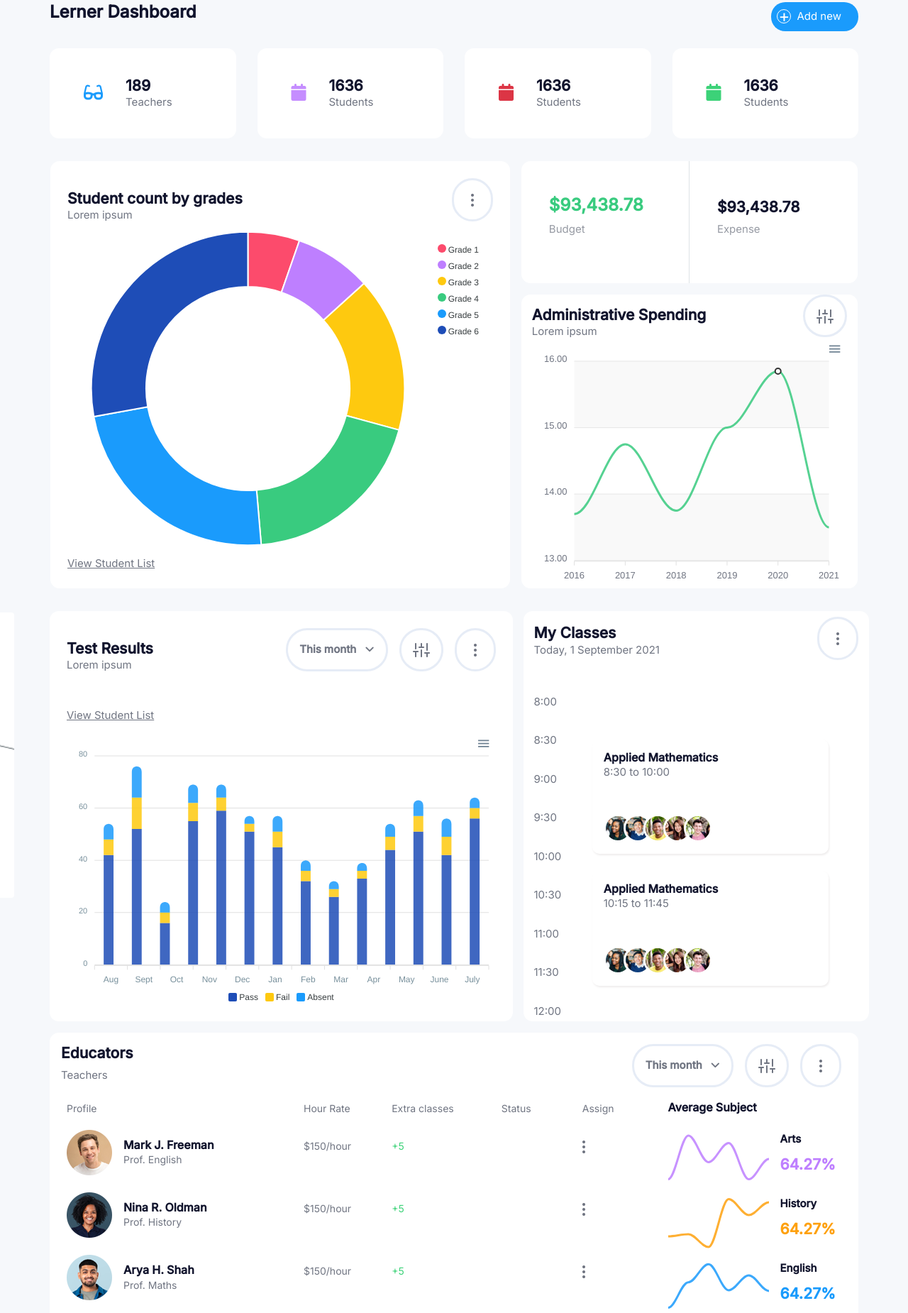
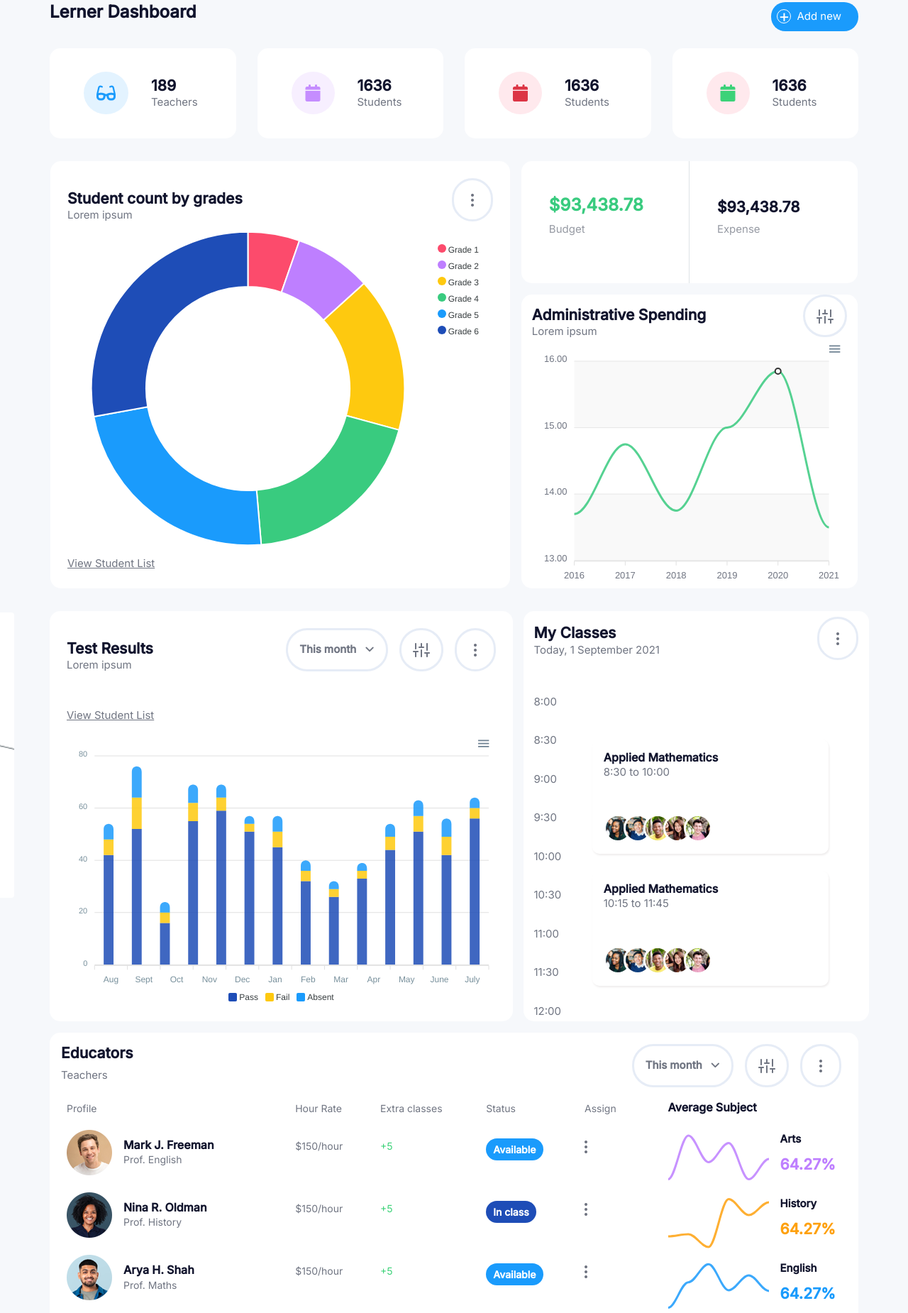
Before and after one commit to Twinie/Learner, a website: page index.html in a window 1280 px wide. Shown: the part 97-1947 px from the top of the page at 71% size. Drawn offline with nearby package versions, Linux system fonts and the light colour scheme.

Commit message:
added BG-colors as per PSD

```diff
--- a/index.html
+++ b/index.html
@@ -17,11 +17,7 @@
 
         <nav class="navbar navbar-expand-lg navbar-light">
             <div class="container-fluid px-4">
-                <!-- <div class="hamburger-menu mt-1">
-                    <div class="line line-1 mx-auto mt-2 bg-warning w-75"></div>
-                    <div class="line line-2 mx-auto mt-2 bg-warning w-75"></div>
-                    <div class="line line-3 mx-auto mt-2 bg-warning w-75"></div>
-                </div> -->
+
                 <a class="navbar-brand" href="#"><img src="./images/lerner-logo.png" alt="" class="hamburger"></a>
 
                 <button class="navbar-toggler" type="button" data-bs-toggle="collapse"
@@ -32,9 +28,12 @@
                 <div class="collapse navbar-collapse align-items-center" id="navbarSupportedContent">
 
                     <form class="d-flex align-items-center justify-content-center justify-content-lg-start flex-dms">
-                        <input class="search-button form-control me-2 rounded-pill" type="search" placeholder="Search"
-                            aria-label="Search">
-                        <div class="border-0 rounded-circle" type="submit"><img src="./images/filter.png" alt=""></div>
+                        <input class="search-button form-control me-2 rounded-pill border-0" type="search"
+                            placeholder="" aria-label="Search">
+                        <i class="text-secondary fas fa-magnifying-glass"></i>
+
+                        <div type="submit"><img src="./images/filter.png" alt="" class="filter border-0 ">
+                        </div>
                     </form>
 
                     <ul class="navbar-nav ms-auto my-2 mb-lg-0 align-items-center">
@@ -141,7 +140,7 @@
                 <div class="col-lg-3 mb-3">
                     <div class="box-radius px-5 py-4 d-flex align-items-center bg-white">
                         <div class="icon-dms">
-                            <i class="text-primary fs-3 fas fa-glasses me-4"></i>
+                            <i class="specs-icon rounded-circle text-primary fs-3 fas fa-glasses me-4"></i>
                         </div>
                         <div class="ps-2">
                             <h4 class="fw-bold mb-0 mt-3">189</h4>
@@ -153,7 +152,7 @@
                 <div class="col-lg-3 mb-3">
                     <div class="box-radius bg-white px-5 py-4 d-flex align-items-center">
                         <div class="icon-dms">
-                            <i class="fas fa-calendar text-color fs-3 me-4"></i>
+                            <i class="cal-icon1 rounded-circle fas fa-calendar text-color fs-3 me-4"></i>
                         </div>
                         <div class="ps-2">
                             <h4 class="fw-bold mb-0 mt-3">1636</h4>
@@ -166,7 +165,7 @@
                 <div class="col-lg-3 mb-3">
                     <div class="box-radius bg-white px-5 py-4 d-flex align-items-center">
                         <div class="icon-dms">
-                            <i class="fas fa-calendar text-danger fs-3 me-4"></i>
+                            <i class="cal-icon2 rounded-circle fas fa-calendar text-danger fs-3 me-4"></i>
                         </div>
                         <div class="ps-2">
                             <h4 class="fw-bold mb-0 mt-3">1636</h4>
@@ -179,7 +178,7 @@
                 <div class="col-lg-3 mb-3">
                     <div class="box-radius bg-white px-5 py-4 d-flex align-items-center">
                         <div class="icon-dms">
-                            <i class="fas fa-calendar text-success fs-3 me-4"></i>
+                            <i class="cal-icon2 rounded-circle fas fa-calendar text-success fs-3 me-4"></i>
                         </div>
                         <div class="ps-2">
                             <h4 class="fw-bold mb-0 mt-3">1636</h4>
@@ -416,7 +415,11 @@
                                         </td>
                                         <td class="pt-4 font-dms">$150/hour</td>
                                         <td class="text-success pt-4 font-dms">+5</td>
-                                        <td class="pt-4 font-dms fw-bold text-white">Available</td>
+                                        <td class="pt-4 font-dms fw-bold text-white">
+                                            <div class="available-status rounded-pill">
+                                                Available
+                                            </div>
+                                        </td>
                                         <td class="pt-4 font-dms"><img src="./images/dots-3.png" alt=""></td>
                                     </tr>
                                     <tr>
@@ -431,7 +434,11 @@
                                         </td>
                                         <td class="pt-4 font-dms">$150/hour</td>
                                         <td class="text-success pt-4 font-dms">+5</td>
-                                        <td class="pt-4 font-dms fw-bold text-white">In class</td>
+                                        <td class="pt-4 font-dms fw-bold text-white">
+                                            <div class="inclass-status rounded-pill">
+                                                In class
+                                            </div>
+                                        </td>
                                         <td class="pt-4 font-dms"><img src="./images/dots-3.png" alt=""></td>
                                     </tr>
                                     <tr>
@@ -446,7 +453,11 @@
                                         </td>
                                         <td class="pt-4 font-dms">$150/hour</td>
                                         <td class="text-success pt-4 font-dms">+5</td>
-                                        <td class="pt-4 font-dms fw-bold text-white">Available</td>
+                                        <td class="pt-4 font-dms fw-bold text-white">
+                                            <div class="available-status rounded-pill">
+                                                Available
+                                            </div>
+                                        </td>
                                         <td class="pt-4 font-dms"><img src="./images/dots-3.png" alt=""></td>
                                     </tr>
 
@@ -462,7 +473,11 @@
                                         </td>
                                         <td class="pt-4 font-dms">$150/hour</td>
                                         <td class="text-success pt-4 font-dms">+5</td>
-                                        <td class="pt-4 font-dms fw-bold text-white">On leave</td>
+                                        <td class="pt-4 font-dms fw-bold text-white">
+                                            <div class="onleave-status rounded-pill">
+                                                On leave
+                                            </div>
+                                        </td>
                                         <td class="pt-4 font-dms"><img src="./images/dots-3.png" alt=""></td>
                                     </tr>
 
@@ -478,7 +493,11 @@
                                         </td>
                                         <td class="pt-4 font-dms">$150/hour</td>
                                         <td class="text-success pt-4 font-dms">+5</td>
-                                        <td class="pt-4 font-dms fw-bold text-white">Available</td>
+                                        <td class="pt-4 font-dms fw-bold text-white">
+                                            <div class="available-status rounded-pill">
+                                                Available
+                                            </div>
+                                        </td>
                                         <td class="pt-4 font-dms"><img src="./images/dots-3.png" alt=""></td>
                                     </tr>
                                 </tbody>
--- a/package.json
+++ b/package.json
@@ -8,7 +8,7 @@
   "devDependencies": {},
   "scripts": {
     "test": "echo \"Error: no test specified\" && exit 1",
-    "sass-to-css": "sass ./scss/style.scss ./dist/css/style.css --watch"
+    "sass-to-css": "sass ./scss/style.scss ./dist/css/style.css"
 
   },
   "author": "",
--- a/scss/_variables.scss
+++ b/scss/_variables.scss
@@ -139,22 +139,6 @@ $display-font-sizes: (
 $input-font-size-lg: 16px !default;
 $input-placeholder-color: #668199 !default;
 
-// Accordion
-
-// scss-docs-start accordion-variables
-$accordion-padding-y: 32px !default;
-$accordion-padding-x: 42px !default;
-$accordion-color: #102d47 !default;
-$accordion-bg: #fff !default;
-$accordion-border-radius: 14px !default;
-$accordion-border-color: #fff !default;
-
-$accordion-icon-width: 1rem !default;
-$accordion-icon-transform: url("/images/minus.png") !default;
-
-$accordion-button-icon: url("/images/plus.png") !default;
-$accordion-button-active-icon: url("/images/minus.png") !default;
-
 //font-size
 $font-size-base: 0.9375rem !default; // Assumes the browser default, typically `15px`
 $font-size-sm: 0.8125rem !default; //13px
--- a/scss/layouts/_first-sect.scss
+++ b/scss/layouts/_first-sect.scss
@@ -21,3 +21,22 @@
     transform: translate(-50%, -50%);
   }
 }
+
+.cal-icon1,
+.cal-icon2,
+.cal-icon3 {
+  padding: 18px 20px;
+}
+.specs-icon {
+  background-color: #e3f3ff;
+  padding: 18px;
+}
+.cal-icon1 {
+  background-color: #f7efff;
+}
+.cal-icon2 {
+  background-color: #ffe9ed;
+}
+.cal-icon3 {
+  background-color: #e7f9ef;
+}
--- a/scss/layouts/_seventh-sect.scss
+++ b/scss/layouts/_seventh-sect.scss
@@ -29,3 +29,18 @@
 .percent5 {
   color: #fc4b6c;
 }
+.available-status {
+  background-color: #1a9bfc;
+  padding: 5px 10px;
+  width: fit-content;
+}
+.inclass-status {
+  background-color: #1e4db7;
+  padding: 5px 10px;
+  width: fit-content;
+}
+.onleave-status {
+  background-color: #fc924b;
+  padding: 5px 10px;
+  width: fit-content;
+}
```
Also changed, not shown: scss/layouts/_header.scss (+7 -1 lines), dist/css/style.css, 1 other file.
